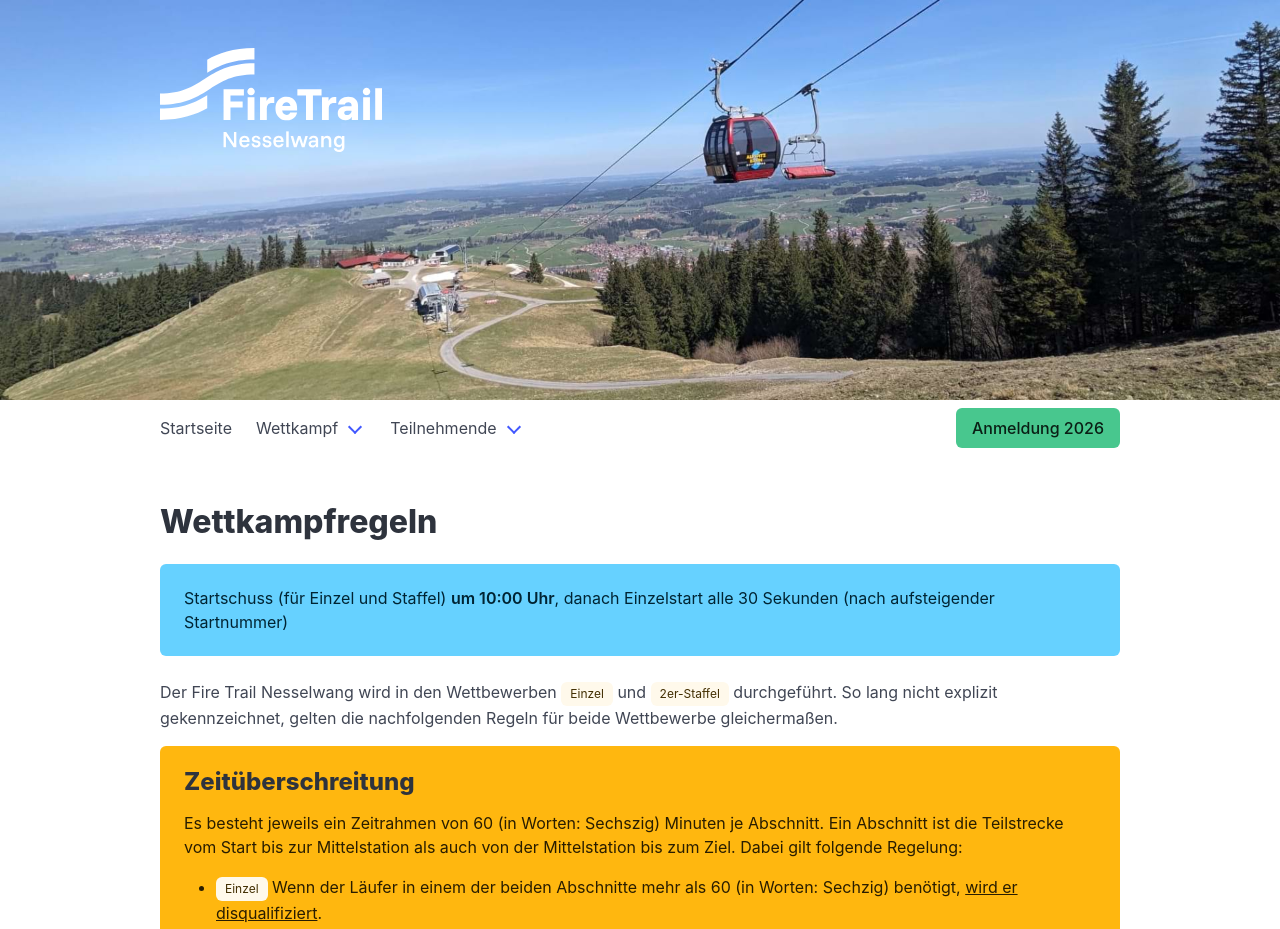
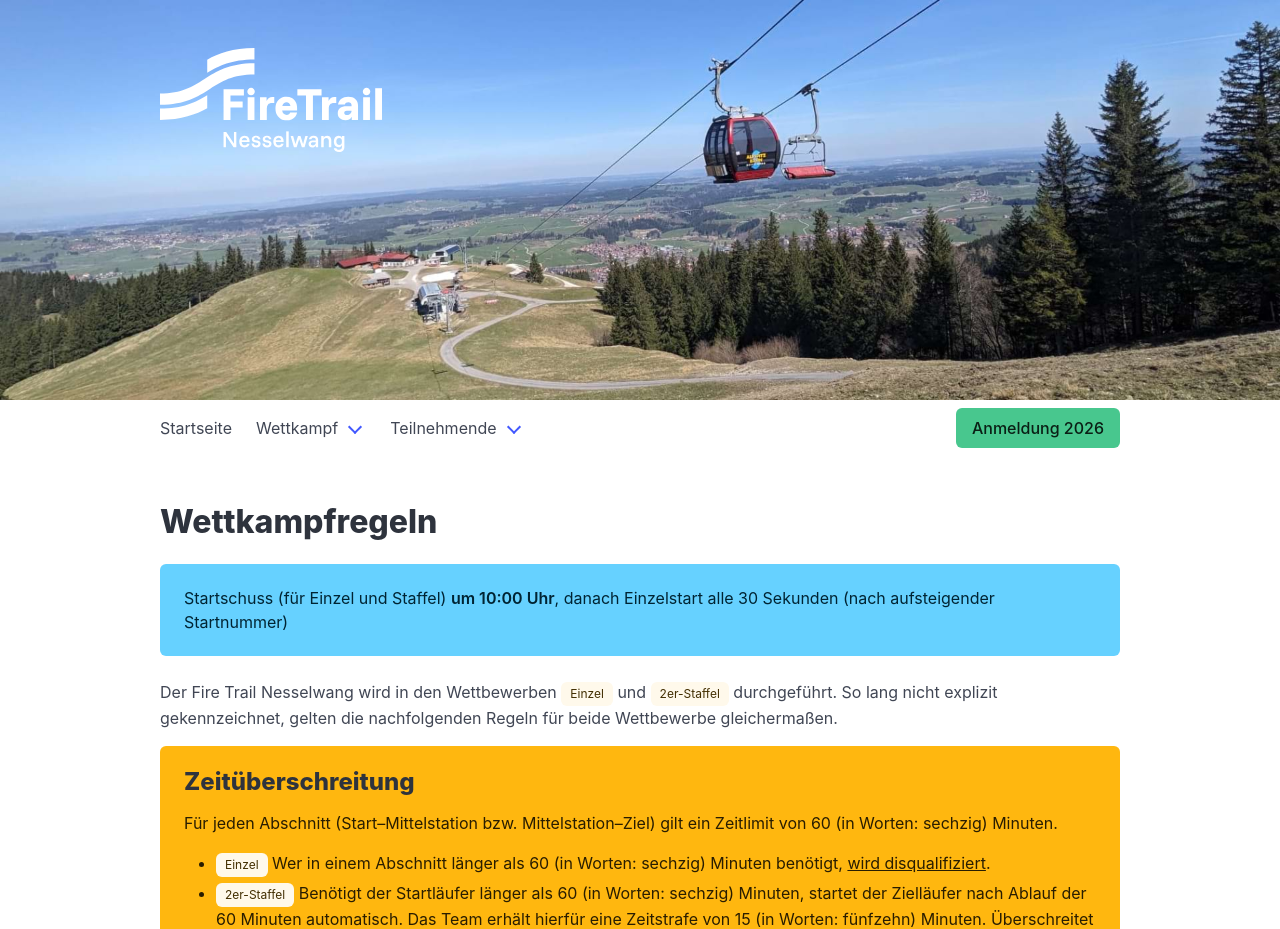
Before and after one commit to steffkes/nesselwang-competition, a Nuxt app: page /wettkampf/regeln in a window 1280 px wide. Shown: the top 929 px of the page. Built offline with nearby package versions, Linux system fonts and the light colour scheme; no server answers.

Commit message:
clarify rules for single & staffel

```diff
--- a/pages/wettkampf/regeln.vue
+++ b/pages/wettkampf/regeln.vue
@@ -29,24 +29,23 @@ useSeoMeta({
           <h3>Zeitüberschreitung</h3>
 
           <p>
-            Es besteht jeweils ein Zeitrahmen von 60 (in Worten: Sechszig)
-            Minuten je Abschnitt. Ein Abschnitt ist die Teilstrecke vom Start
-            bis zur Mittelstation als auch von der Mittelstation bis zum Ziel.
-            Dabei gilt folgende Regelung:
+            Für jeden Abschnitt (Start–Mittelstation bzw. Mittelstation–Ziel)
+            gilt ein Zeitlimit von 60 (in Worten: sechzig) Minuten.
           </p>
 
           <ul>
             <li>
-              <MarkIt>Einzel</MarkIt> Wenn der Läufer in einem der beiden
-              Abschnitte mehr als 60 (in Worten: Sechzig) benötigt,
-              <a href="#disqualifikation">wird er disqualifiziert</a>.
+              <MarkIt>Einzel</MarkIt> Wer in einem Abschnitt länger als 60 (in
+              Worten: sechzig) Minuten benötigt,
+              <a href="#disqualifikation">wird disqualifiziert</a>.
             </li>
             <li>
-              <MarkIt>2er-Staffel</MarkIt> Benötigt ein Läufer für seinen
-              Abschnitt länger als 60 (in Worten: Sechszig) Minuten, bekommt das
-              Team 15 (in Worten: Fünfzehn) Minuten Zeitstrafe (zusätzlich zur
-              gelaufenen Zeit) – und zwar für jeden Abschnitt, bei dem die Zeit
-              überschritten wurde.
+              <MarkIt>2er-Staffel</MarkIt> Benötigt der Startläufer länger als
+              60 (in Worten: sechzig) Minuten, startet der Zielläufer nach
+              Ablauf der 60 Minuten automatisch. Das Team erhält hierfür eine
+              Zeitstrafe von 15 (in Worten: fünfzehn) Minuten. Überschreitet
+              auch der Zielläufer das Zeitlimit, werden weitere 15 (in Worten:
+              fünfzehn) Minuten Zeitstrafe addiert.
             </li>
           </ul>
         </div>
```
